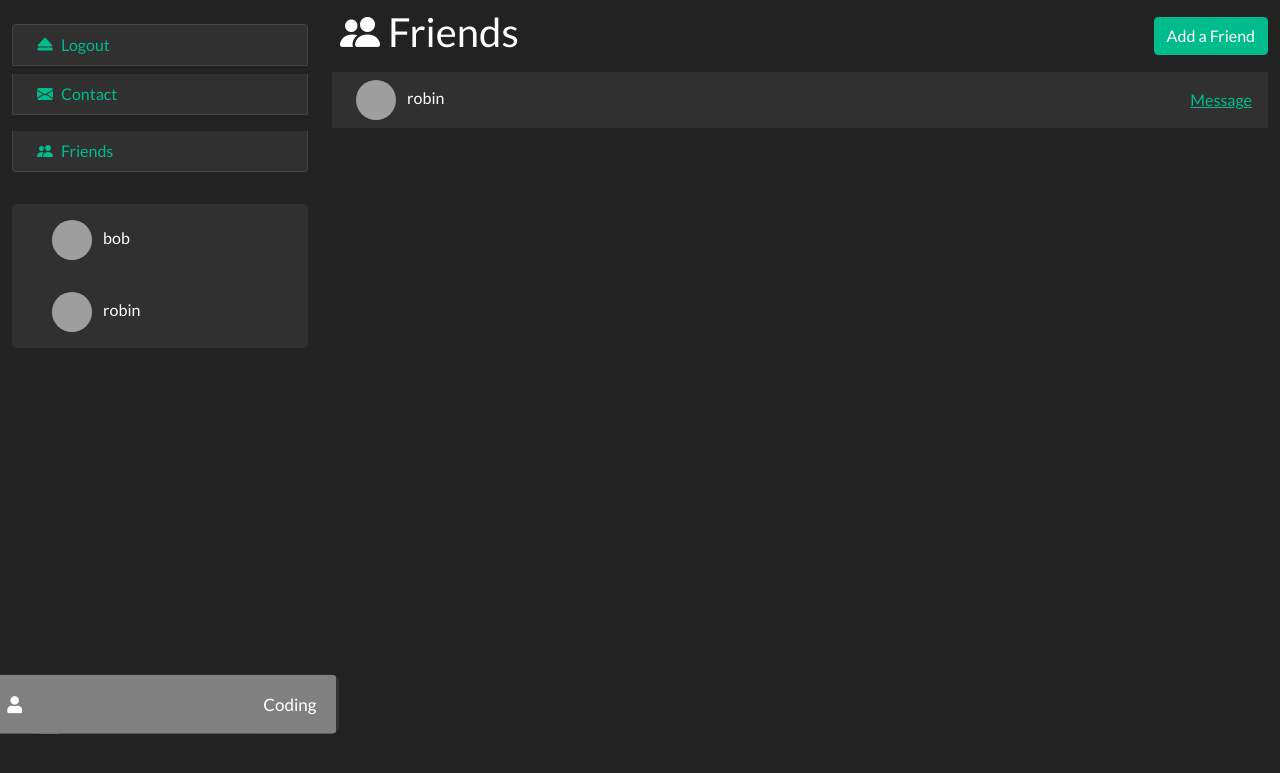
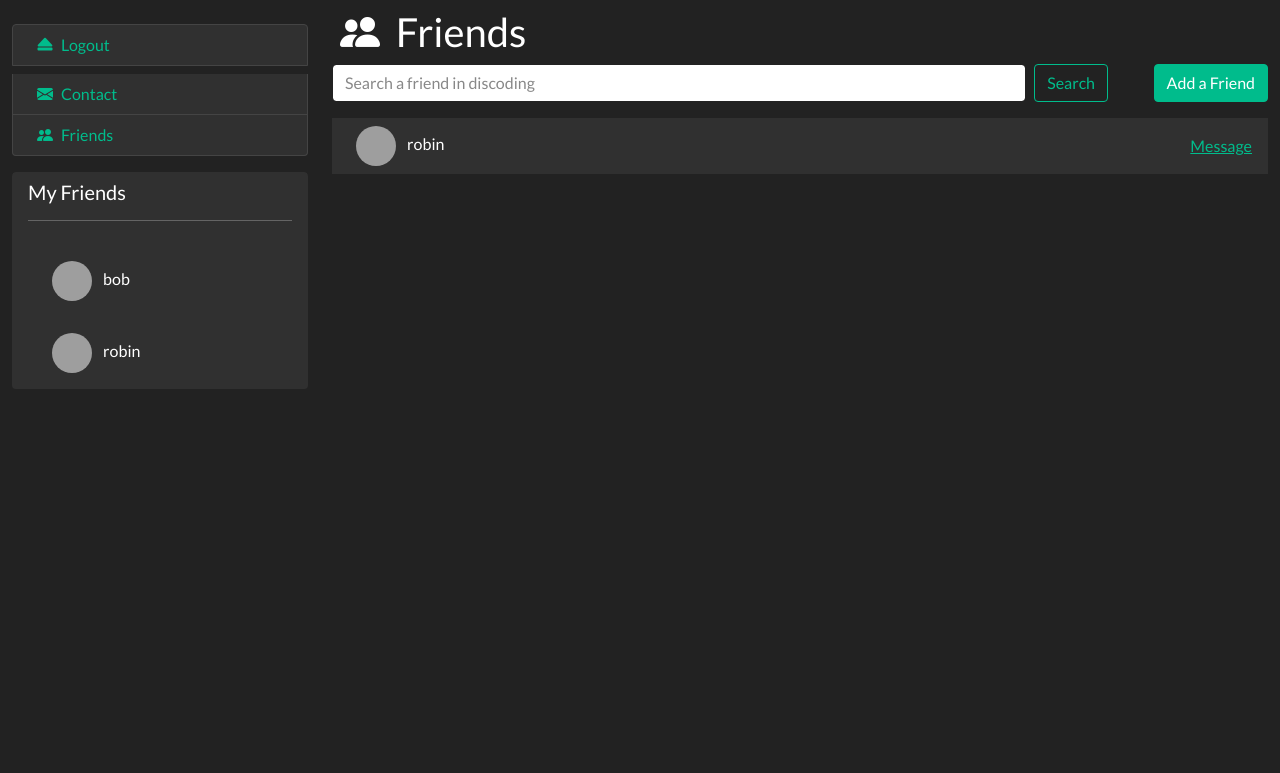
Before and after one commit to PaulMarechal/ec-code-2021-discoding-php-PaulMarechal, a PHP site: page / in a window 1280 px wide. Shown: the top 773 px of the page. Run offline with PHP 8.4, Linux system fonts and the light colour scheme; the visitor is signed in with stand-in values (Sample User, id 1); data comes from the database, SQL or seed files in the repository; some libraries are stand-ins or nearby versions; grey boxes are pictures that could not be loaded.

Commit message:
required on signupView & search bar users

```diff
--- a/src/controller/friendController.php
+++ b/src/controller/friendController.php
@@ -20,6 +20,10 @@ function friendPage()
             displayFriends($user_id);
             break;
     }
+
+     $search = isset( $_GET['username'] ) ? $_GET['username'] : null;
+    $users = User::filterUsers( $search );
+    //var_dump( $users );
  }
 
     function addFriend($user_id)
@@ -41,8 +45,11 @@ function addFriend($user_id)
         require('view/friendAddView.php');
     }
 
+
     function displayFriends($user_id)
     {
+        $search = isset( $_GET['username'] ) ? $_GET['username'] : null;
+        $users = User::filterUsers( $search );
         $user_data = User::getUserById($user_id);
         $friends = User::getFriendsForUser($user_id);
         $conversation_list_partial = conversationListPartial($user_id);
--- a/src/controller/signupController.php
+++ b/src/controller/signupController.php
@@ -24,6 +24,9 @@ function signupPage() {
 ***************************/
 
 function signup( $post ) {
+
+  if(!empty($post)){
+
     $data                   = new stdClass();
     $data->email            = $post['email'];
     $data->username         = $post['username'];
@@ -31,7 +34,13 @@ function signup( $post ) {
     $data->password         = hash('sha256', $post['password']);
     $data->password_confirm = hash('sha256', $post['password_confirm']);
 
+    if(empty($post['email']) && empty($post['username']) && $post['password']){
+      $error_msg =  "<p class='errorMessage'>Please fill in all the information 🤓</p>";
+    }
 
+    elseif(!preg_match("/^([a-z0-9\+_\-]+)(\.[a-z0-9\+_\-]+)*@([a-z0-9\-]+\.)+[a-z]{2,6}$/ix", $post['email'])){
+        $error_msg = "<p class='errorMessage'>Please enter a valid email</p>";
+    }
 
   # Check if passwords are matching
   try {
@@ -43,10 +52,13 @@ function signup( $post ) {
       header( 'location: index.php ');
   }
   catch (Exception $e) {
-      $error_msg = $e->getMessage();
+      //$error_msg = $e->getMessage();
+      $error_msg =  "<p class='errorMessage'>Please fill in all the information 🤓</p>";
+
   }
 
   require('view/signupView.php');
 }
+}
 
 ?>
--- a/src/model/user.php
+++ b/src/model/user.php
@@ -247,4 +247,31 @@ class User
 
     endif;
   }
+
+  public static function filterUsers($username = null) : array
+  {
+      // Open database connection
+      $db = init_db();
+      $sql = "SELECT * FROM users WHERE ";
+
+      $fields = [];
+
+      if ($username != null) {
+          array_push($fields, "username LIKE '%" . $username . "%'");
+      }
+
+      if (sizeof($fields) > 0) {
+          $sql .= join(" AND ", $fields);
+      }
+      else {
+          $sql .= "1";
+      }
+      $sql .= " ORDER BY username DESC";
+
+      $req = $db->prepare($sql);
+      $req->execute();
+      // Close database connection
+      $db = null;
+      return $req->fetchAll(PDO::FETCH_ASSOC);
+  }
 }
--- a/src/static/css/style.css
+++ b/src/static/css/style.css
@@ -100,10 +100,19 @@ html, body {
     height:360px;
 }
 
+.friendScroll{
+    overflow:scroll;
+    height:360px;
+}
+
+.addFriendButton{
+    margin-top: 0.6em;
+}
+
 
 /* Serveur Menu */
 
-.menuAccordeon {
+/* .menuAccordeon {
     box-sizing: border-box;
 }
 
@@ -178,10 +187,5 @@ html, body {
 
 .nav__submenu:target {
 	/*border: 5px solid red;*/
-	max-height: 10rem;
-}
-
-.friendScroll{
-    overflow:scroll;
-    height:360px;
-}
+	/* max-height: 10rem; */
+/* }  */
--- a/src/static/js/page_conversation_detail.js
+++ b/src/static/js/page_conversation_detail.js
@@ -6,3 +6,9 @@ contentInput.addEventListener("keyup", function (event) {
         document.getElementById("sendMessage").click();
     }
 });
+
+$(document).ready(function () {
+  setInterval(function () {
+    $("#refresh").load(window.location.href + " #refresh");
+  }, 5000);
+});
--- a/src/view/conversationListViewPartial.php
+++ b/src/view/conversationListViewPartial.php
@@ -13,7 +13,7 @@
                 <i class="bi-envelope-fill mx-2"></i>Contact
             </a>
         </li>
-        <li class="list-group-item my-3">
+        <li class="list-group-item">
             <a href="/index.php?action=friend">
                 <i class="bi-people-fill mx-2"></i>Friends
             </a>
@@ -23,6 +23,10 @@
 
     <!-- Friend list on menu -->
     <ul class="list-group border-0 friendScroll" style="overflow:scroll; height:360px;">
+    <li class="list-group-item border-0" style="text-align;center;">
+                    <h5>My Friends</h5>
+                    <hr>
+            </li>
         <?php foreach ($conversations as $conv): ?>
             <li class="list-group-item border-0">
 
@@ -39,14 +43,14 @@
                     <?= $conv['interlocutor_username']; ?>
                 </a>
             </li>
-            <?php endforeach; ?>
-        </ul>
+        <?php endforeach; ?>
+    </ul>
 
-        <!-- Display Rooms -->
+        <!-- Display Rooms test-->
         <link rel="stylesheet" href="https://cdnjs.cloudflare.com/ajax/libs/font-awesome/5.8.2/css/all.min.css">
 
         <div class="menuAccordeon">
-        <ul class="nav">
+        <!-- <ul class="nav">
 		    <li class="nav__item">
 			    <a href="#profile" class="nav__item-link">
 				    <i class="fas fa-user"></i> Coding
@@ -56,9 +60,9 @@
                 <a href="#" class="nav__submenu-link">Jeux</a>
 				<a href="#" class="nav__submenu-link">Musique</a>
 			</div>
+		 </li>
 		</li>
-		</li>
-	</ul>
+	</ul> -->
   </div>
 
     </div>
--- a/src/view/friendView.php
+++ b/src/view/friendView.php
@@ -7,14 +7,41 @@
         <div class="col-sm-6 col-md-9 mt-2">
             <div class="row">
                 <!-- Title page : friend -->
-                <div class="col-10">
-                    <h2><i class="bi-people-fill mx-2"></i>Friends</h2>
+                <div class="col">
+                    <h2><i class="bi-people-fill mx-2">
+                    </i>Friends</h2>
+
+                    <form class="d-flex mb-2">
+                        <input class="form-control me-2" type="search" id="search" name="username" placeholder="Search a friend in discoding" aria-label="Search">
+                        <button id="sendMessage" class="btn btn-outline-success" type="submit">Search</button>
+                    </form>
                 </div>
                 <!-- Button add a friend -->
-                <div class="col-2 align-self-center d-flex justify-content-end">
+                <div class="col-2 align-self-center d-flex justify-content-end addFriendButton mt-5">
                     <a href="/index.php?action=friend&sub_action=add_friend" class="btn btn-success">Add a Friend</a>
                 </div>
             </div>
+            <?php if(!empty($_GET['username'])):?>
+                    <?php foreach ($users as $user): ?>
+                        <li class="d-flex justify-content-between list-group-item">
+                            <div>
+                                <?php
+                                    if ($user['avatar_url']) {
+                                        $avatarUrl = $user['avatar_url'];
+                                    } else {
+                                        $avatarUrl = "/static/lib/bootstrap-icons-1.5.0/person-fill.svg";
+                                    }
+                                ?>
+                                <img src="<?= $avatarUrl ?>" class="rounded-circle avatar-small mx-2"/>
+                                <?= $user['username']; ?>
+                            </div>
+
+                            <div class="align-self-center">
+                                    <a href="/index.php?action=conversation&sub_action=start_with_user&interlocutor_id=<?= $friend['id'] ?>">Message</a>
+                            </div>
+                        </li>
+                    <?php endforeach; ?>
+                    <?php else: ?>
 
                     <!-- List contact friend conversation -->
                     <ul class="list-group list-group-flush mt-2">
@@ -42,7 +69,7 @@
                         <?php endforeach; ?>
                     </ul>
                 </div>
-
+            <?php endif; ?>
         </div>
     </div>
 
```
Also changed, not shown: src/view/conversationView.php (+20 -1 lines), src/view/signupView.php (+15 -6 lines). Lines whose indentation alone changed are shown as unchanged.
